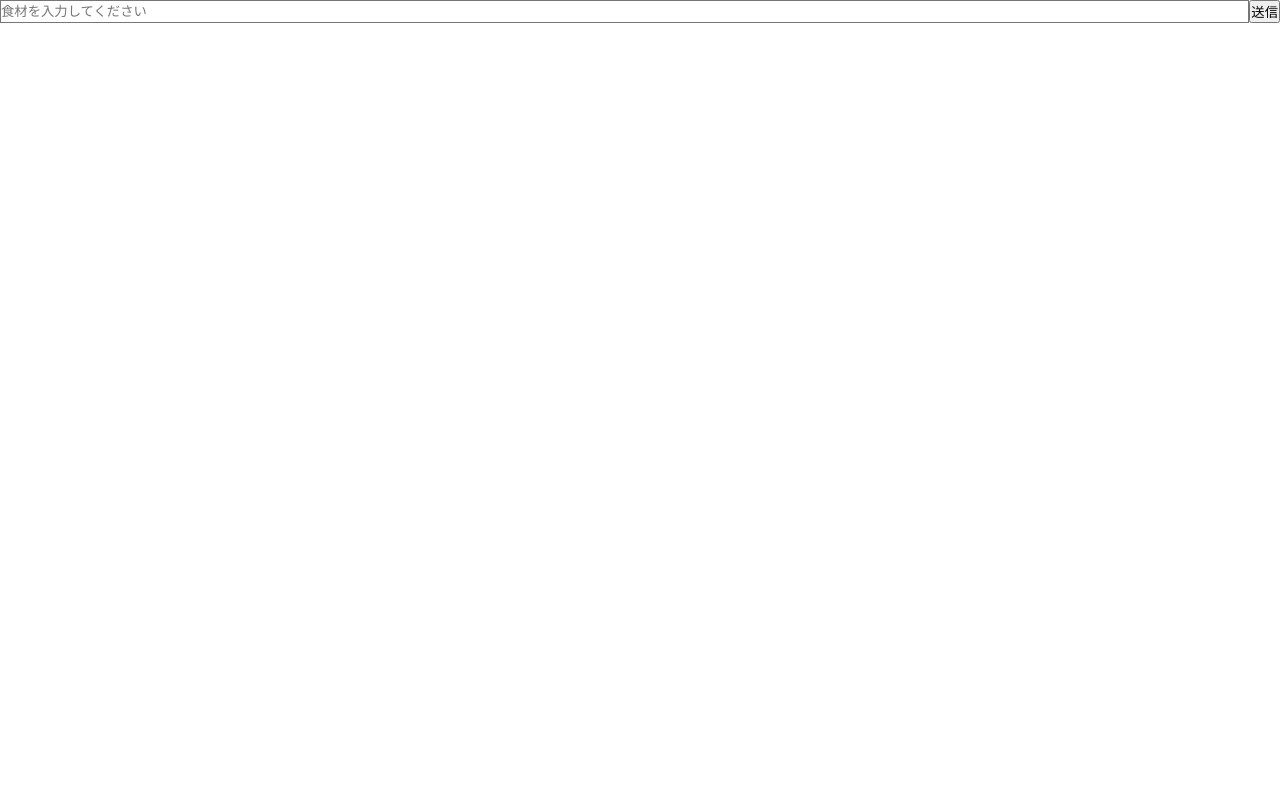
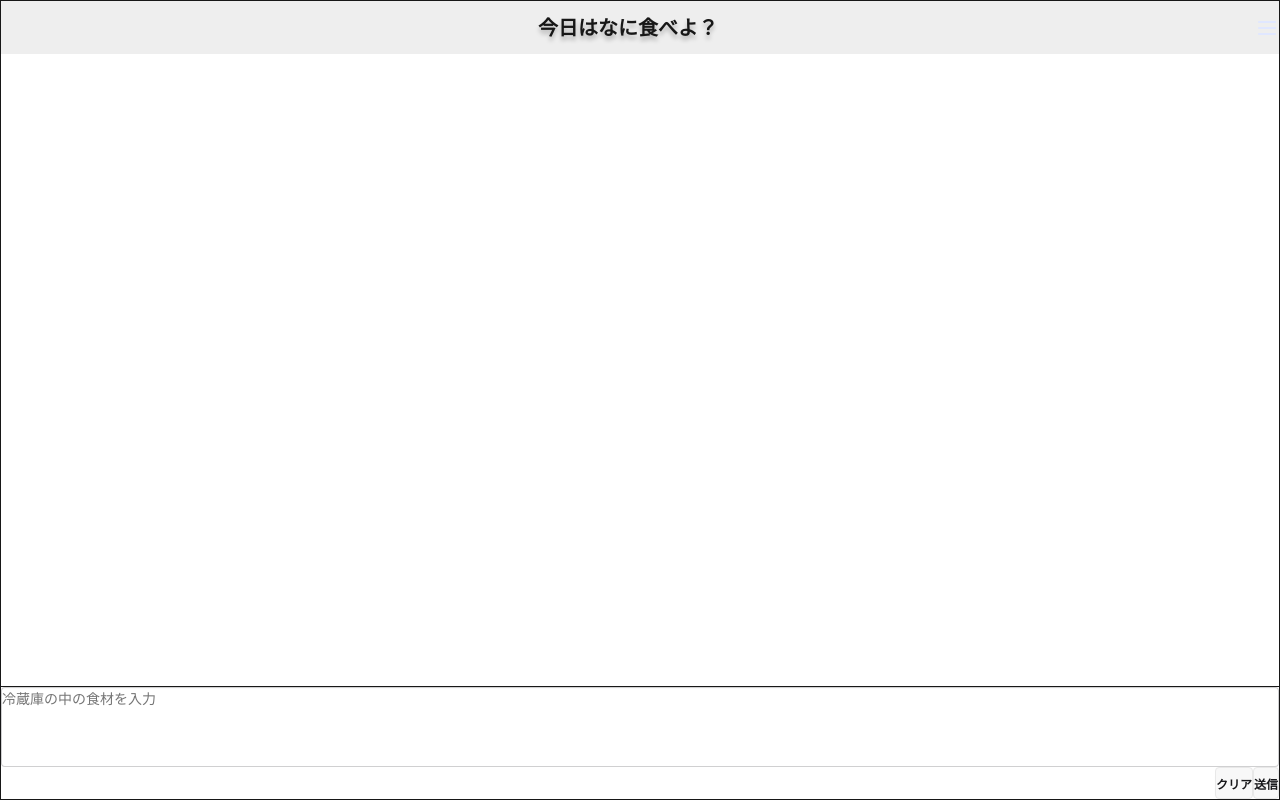
Before and after one commit to ahimnimisaskiaay/fridge-menu-ai, a Next.js app: page / in a window 1280 px wide. Built offline with nearby package versions, Linux system fonts and the light colour scheme.

Commit message:
feat: チャット機能のコンポーネント追加とAPIレスポンスの改善

```diff
--- a/app/api/gpt/route.ts
+++ b/app/api/gpt/route.ts
@@ -10,8 +10,21 @@ export async function POST(req: NextRequest) {
   const chat = await openai.chat.completions.create({
     model: 'gpt-3.5-turbo',
     messages: [{ role: 'user', content: prompt }],
+    temperature: 0.7,
   })
 
-  const reply = chat.choices[0].message.content
-  return NextResponse.json({ reply })
+  // 返答の content を取得
+  const content = chat.choices[0]?.message?.content
+
+  // 安全に JSON.parse（失敗したらエラーレスポンス返す）
+  try {
+    const parsed = JSON.parse(content || '[]')
+    return NextResponse.json({ reply: parsed })
+  } catch (e) {
+    console.error('GPTレスポンスのJSONパースに失敗:', content)
+    return NextResponse.json(
+      { error: 'Invalid JSON response from GPT' },
+      { status: 500 }
+    )
+  }
 }
--- /dev/null
+++ b/app/components/ChatHeader.tsx
@@ -0,0 +1,16 @@
+import { Menu } from 'lucide-react'
+
+// TODO:ワイヤーフレームに寄せる、メニューの実装
+export default function ChatHeader() {
+  return (
+    <div className="sticky top-0 z-10 bg-base-300 h-[53px] flex items-center justify-between px-4">
+      <h1
+        className="text-[20px] font-normal flex-1 text-center -ml-5 font-[Noto Sans Devanagari]"
+        style={{ textShadow: '0px 4px 4px rgba(0, 0, 0, 0.25)' }}
+      >
+        今日はなに食べよ？
+      </h1>
+      <Menu className="w-5 h-5 m-5 text-primary-content" />
+    </div>
+  )
+}
--- a/app/components/ChatInput.tsx
+++ b/app/components/ChatInput.tsx
@@ -1,24 +1,40 @@
-type Props = {
-  value: string
-  onChange: (value: string) => void
-  onSend: () => void
-}
+'use client'
+import { useState } from 'react'
 
-export const ChatInput = ({ value, onChange, onSend }: Props) => {
+// TODO:ワイヤーフレームに寄せる
+export default function ChatInput({
+  onSend,
+}: {
+  onSend: (input: string) => void
+}) {
+  const [input, setInput] = useState('')
+
+  const handleSend = () => {
+    if (!input.trim()) return
+    onSend(input)
+    setInput('')
+  }
+
+  const handleClear = () => setInput('')
+
   return (
-    <div className="flex gap-2">
-      <input
-        value={value}
-        onChange={(e) => onChange(e.target.value)}
-        placeholder="食材を入力してください"
-        className="flex-1 border rounded px-2 py-1 text-sm"
+    <div className="sticky bottom-0 z-10 bg-base-100 px-4 pt-3 pb-6 border-t flex flex-col gap-2">
+      <textarea
+        placeholder="冷蔵庫の中の食材を入力"
+        className="textarea textarea-bordered w-full text-sm leading-snug resize-none rounded-md"
+        style={{ fontFamily: 'Noto Sans Devanagari' }}
+        rows={2}
+        value={input}
+        onChange={(e) => setInput(e.target.value)}
       />
-      <button
-        onClick={onSend}
-        className="bg-blue-500 text-white rounded px-4 py-1 text-sm"
-      >
-        送信
-      </button>
+      <div className="flex justify-end gap-2">
+        <button className="btn btn-sm px-4" onClick={handleClear}>
+          クリア
+        </button>
+        <button className="btn btn-sm px-4" onClick={handleSend}>
+          送信
+        </button>
+      </div>
     </div>
   )
 }
--- /dev/null
+++ b/app/components/ChatMessages.tsx
@@ -0,0 +1,51 @@
+'use client'
+import { useEffect, useRef } from 'react'
+import type { Message } from '../page'
+
+// TODO:プロンプトの修正が必要、メッセージのアイコン追加
+export default function ChatMessages({ messages }: { messages: Message[] }) {
+  const messagesEndRef = useRef<HTMLDivElement>(null)
+
+  useEffect(() => {
+    messagesEndRef.current?.scrollIntoView({ behavior: 'smooth' })
+  }, [messages])
+
+  return (
+    <div className="flex-1 overflow-y-auto px-4 py-2 bg-base-100">
+      {messages.map((m, i) => (
+        <div
+          key={i}
+          className={`${
+            m.role === 'user' ? 'chat-end mr-[24px]' : 'chat-start ml-[24px]'
+          } mb-[16px]`}
+        >
+          <div
+            className={`max-w-[85%] p-[10px] text-sm shadow-sm ${
+              m.role === 'user'
+                ? 'bg-primary text-white self-end'
+                : 'bg-base-200 self-start'
+            } rounded-[10px]`}
+            style={{ fontFamily: 'Noto Sans Devanagari' }}
+          >
+            {'menu' in m ? (
+              <>
+                <p className="font-bold mb-1">【{m.menu.title}】</p>
+                <ol className="list-decimal list-inside text-sm">
+                  {m.menu.steps.map((s, idx) => (
+                    <li key={idx}>{s}</li>
+                  ))}
+                </ol>
+                <p className="mt-1 text-xs text-gray-500">
+                  【補足】{m.menu.note}
+                </p>
+              </>
+            ) : (
+              <span className="text-sm">{m.text}</span>
+            )}
+          </div>
+        </div>
+      ))}
+      <div ref={messagesEndRef} />
+    </div>
+  )
+}
--- a/app/components/IngredientList.tsx
+++ b/app/components/IngredientList.tsx
@@ -1,7 +1,7 @@
 type Props = {
   items: string[]
 }
-
+// TODO:要整備　食材登録時に使用予定
 export const IngredientList = ({ items }: Props) => {
   if (items.length === 0) return null
 
--- a/app/components/MenuResult.tsx
+++ b/app/components/MenuResult.tsx
@@ -1,11 +1,33 @@
-type Props = {
-  text: string
+'use client'
+
+type Menu = {
+  title: string
+  steps: string[]
+  note: string
 }
 
-export const MenuResult = ({ text }: Props) => {
+type Props = {
+  menus: Menu[]
+}
+
+export function MenuResult({ menus }: Props) {
+  if (!menus?.length) return null
+
   return (
-    <div className="bg-green-100 p-4 rounded space-y-2 text-sm whitespace-pre-wrap">
-      <p>{text}</p>
+    <div className="space-y-4">
+      {menus.map((menu, idx) => (
+        <div key={idx} className="bg-gray-100 rounded-lg p-4 shadow-sm">
+          <h2 className="font-semibold text-base mb-2">🍽 {menu.title}</h2>
+
+          <ul className="list-disc list-inside text-sm space-y-1 mb-2">
+            {menu.steps.map((step, i) => (
+              <li key={i}>{step}</li>
+            ))}
+          </ul>
+
+          <p className="text-xs text-gray-600">💡 補足：{menu.note}</p>
+        </div>
+      ))}
     </div>
   )
 }
--- a/app/components/index.ts
+++ b/app/components/index.ts
@@ -1,3 +1,5 @@
 export * from './ChatInput'
 export * from './MenuResult'
 export * from './IngredientList'
+export * from './ChatHeader'
+export * from './ChatMessages'
--- a/app/page.tsx
+++ b/app/page.tsx
@@ -1,37 +1,52 @@
 'use client'
+import { useState } from 'react'
+import ChatHeader from './components/ChatHeader'
+import ChatMessages from './components/ChatMessages'
+import ChatInput from './components/ChatInput'
 
-import { useState } from 'react'
-import { MenuResult, IngredientList, ChatInput } from '@/app/components'
+export type Menu = {
+  title: string
+  steps: string[]
+  note: string
+}
 
-export default function Page() {
-  const [input, setInput] = useState('')
-  const [ingredients, setIngredients] = useState<string[]>([])
-  const [reply, setReply] = useState<string | null>(null)
+export type Message =
+  | { role: 'user'; text: string }
+  | { role: 'assistant'; menu: Menu }
 
-  const handleSend = async () => {
-    if (!input.trim()) return
+export default function HomePage() {
+  const [messages, setMessages] = useState<Message[]>([])
 
-    const updatedIngredients = [...ingredients, input.trim()]
-    setIngredients(updatedIngredients)
-    setInput('')
+  const handleSend = async (input: string) => {
+    const newMessages: Message[] = [...messages, { role: 'user', text: input }]
+    setMessages(newMessages)
 
-    const res = await fetch('/api/gpt', {
-      method: 'POST',
-      headers: { 'Content-Type': 'application/json' },
-      body: JSON.stringify({
-        message: updatedIngredients.join('、'),
-      }),
-    })
+    try {
+      const res = await fetch('/api/gpt', {
+        method: 'POST',
+        headers: { 'Content-Type': 'application/json' },
+        body: JSON.stringify({ message: input }),
+      })
+      const raw = await res.json()
+      const data: Menu[] = raw.reply
 
-    const data = await res.json()
-    setReply(data.reply)
+      const newAssistantMessages: Message[] = data.map(
+        (menu): Message => ({
+          role: 'assistant',
+          menu,
+        })
+      )
+      setMessages([...newMessages, ...newAssistantMessages])
+    } catch (error) {
+      console.error('API Error:', error)
+    }
   }
 
   return (
-    <main className="max-w-md mx-auto p-4 space-y-4">
-      <IngredientList items={ingredients} />
-      {reply && <MenuResult text={reply} />}
-      <ChatInput value={input} onChange={setInput} onSend={handleSend} />
-    </main>
+    <div className="flex flex-col h-screen max-w-sm w-full mx-auto bg-base-100 shadow-md border border-gray-200 rounded-md overflow-hidden">
+      <ChatHeader />
+      <ChatMessages messages={messages} />
+      <ChatInput onSend={handleSend} />
+    </div>
   )
 }
--- a/app/utils/promptBuilder.ts
+++ b/app/utils/promptBuilder.ts
@@ -1,14 +1,15 @@
+// TODO: あまり精度が良くないので、要改善(メニューや調理方法のバリエーションに偏りがある)
 export function buildPrompt(ingredients: string): string {
-  return `
-  あなたはプロの料理研究家です。
-  以下の食材を使って、家庭で簡単に作れる夕食の献立を1つ提案してください。
+  const prompt = `
+以下のような構造でJSONを返してください。メニューを3つ返してください。
 
-  【食材一覧】
-  ${ingredients}
-
-  提案フォーマット：
-  - メニュー名：
-  - 簡単な作り方（手順3ステップ以内）：
-  - 補足（足りない材料があれば）：
-    `.trim()
+[
+  {
+    "title": "にら玉炒め",
+    "steps": ["にらを切る", "卵を溶く", "一緒に炒める"],
+    "note": "ごま油で炒めると香ばしくなります"
+  }
+]
+`
+  return `あなたは料理の専門家です。以下の材料を使って、簡単で美味しい料理を提案してください。材料: ${ingredients}\n${prompt}`
 }
```
Also changed, not shown: 1 other file (tests, documents, lock files or other folders).
